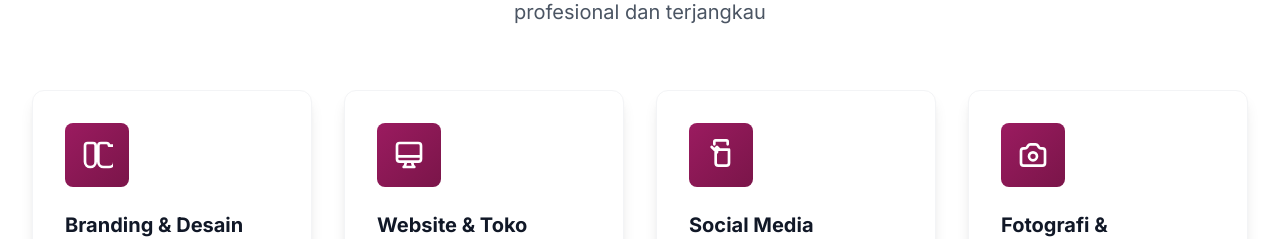
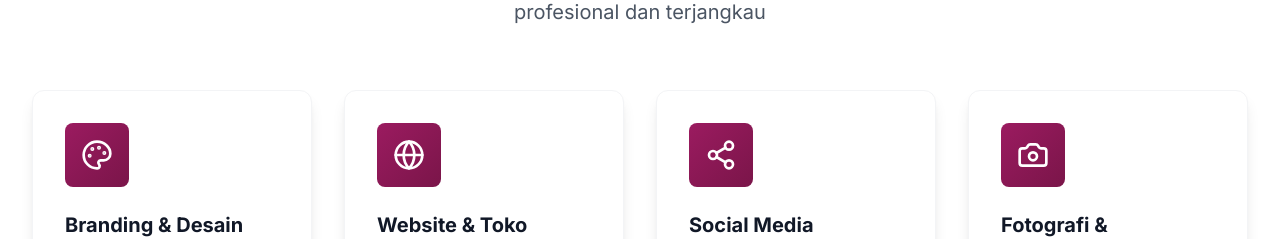
Before and after one commit to wildanwigenta/DenaraCreative, a Next.js app: page / in a window 1280 px wide. Shown: the part 1040-1279 px from the top of the page. Built offline with nearby package versions, Linux system fonts and the light colour scheme.

Commit message:
update icon

```diff
--- a/src/app/page.tsx
+++ b/src/app/page.tsx
@@ -5,15 +5,11 @@ import ServiceCard from '@/components/ServiceCard';
 import TestimonialCarousel from '@/components/TestimonialCarousel';
 import PortfolioGrid from '@/components/PortfolioGrid';
 
-import { Zap, DollarSign, Users, Headphones } from 'lucide-react';
+import { Zap, DollarSign, Users, Headphones, Palette, Globe, Share2, Camera } from 'lucide-react';
 
 const services = [
   {
-    icon: (
-      <svg className="w-8 h-8" fill="none" stroke="currentColor" viewBox="0 0 24 24">
-        <path strokeLinecap="round" strokeLinejoin="round" strokeWidth={2} d="M7 21a4 4 0 01-4-4V5a2 2 0 012-2h4a2 2 0 012 2v12a4 4 0 01-4 4zM21 5a2 2 0 00-2-2h-4a2 2 0 00-2 2v12a4 4 0 004 4h4a4 4 0 004-4V5z" />
-      </svg>
-    ),
+    icon: <Palette className="w-8 h-8" />,
     title: "Branding & Desain Kreatif",
     description: "Ciptakan identitas visual yang kuat dan memorable untuk bisnis Anda.",
     features: [
@@ -28,11 +24,7 @@ const services = [
     ]
   },
   {
-    icon: (
-      <svg className="w-8 h-8" fill="none" stroke="currentColor" viewBox="0 0 24 24">
-        <path strokeLinecap="round" strokeLinejoin="round" strokeWidth={2} d="M9.75 17L9 20l-1 1h8l-1-1-.75-3M3 13h18M5 17h14a2 2 0 002-2V5a2 2 0 00-2-2H5a2 2 0 00-2 2v10a2 2 0 002 2z" />
-      </svg>
-    ),
+    icon: <Globe className="w-8 h-8" />,
     title: "Website & Toko Online",
     description: "Bangun kehadiran digital yang kuat dengan website profesional dan toko online yang user-friendly untuk meningkatkan penjualan.",
     features: [
@@ -43,11 +35,7 @@ const services = [
     ]
   },
   {
-    icon: (
-      <svg className="w-8 h-8" fill="none" stroke="currentColor" viewBox="0 0 24 24">
-        <path strokeLinecap="round" strokeLinejoin="round" strokeWidth={2} d="M7 4V2a1 1 0 011-1h8a1 1 0 011 1v2m-9 4v10a2 2 0 002 2h6a2 2 0 002-2V8M7 8h10M7 8L5 6m2 2l2-2m0 0l2 2m-2-2v4" />
-      </svg>
-    ),
+    icon: <Share2 className="w-8 h-8" />,
     title: "Social Media Management",
     description: "Kelola media sosial bisnis Anda dengan strategi konten yang tepat dan iklan digital yang efektif untuk menjangkau lebih banyak pelanggan.",
     features: [
@@ -58,12 +46,7 @@ const services = [
     ]
   },
   {
-    icon: (
-      <svg className="w-8 h-8" fill="none" stroke="currentColor" viewBox="0 0 24 24">
-        <path strokeLinecap="round" strokeLinejoin="round" strokeWidth={2} d="M3 9a2 2 0 012-2h.93a2 2 0 001.664-.89l.812-1.22A2 2 0 0110.07 4h3.86a2 2 0 011.664.89l.812 1.22A2 2 0 0018.07 7H19a2 2 0 012 2v9a2 2 0 01-2 2H5a2 2 0 01-2-2V9z" />
-        <path strokeLinecap="round" strokeLinejoin="round" strokeWidth={2} d="M15 13a3 3 0 11-6 0 3 3 0 016 0z" />
-      </svg>
-    ),
+    icon: <Camera className="w-8 h-8" />,
     title: "Fotografi & Videografi",
     description: "Dokumentasikan produk dan layanan Anda dengan foto dan video berkualitas tinggi yang menarik dan profesional untuk keperluan marketing.",
     features: [
@@ -74,45 +57,6 @@ const services = [
     ]
   }
 ];
-
-// const advantages = [
-//   {
-//     icon: (
-//       <svg className="w-12 h-12 text-[#9B1B60]" fill="none" stroke="currentColor" viewBox="0 0 24 24">
-//         <path strokeLinecap="round" strokeLinejoin="round" strokeWidth={2} d="M13 10V3L4 14h7v7l9-11h-7z" />
-//       </svg>
-//     ),
-//     title: "Solusi Terintegrasi",
-//     description: "Layanan lengkap dari branding hingga digital marketing dalam satu tempat"
-//   },
-//   {
-//     icon: (
-//       <svg className="w-12 h-12 text-[#9B1B60]" fill="none" stroke="currentColor" viewBox="0 0 24 24">
-//         <path strokeLinecap="round" strokeLinejoin="round" strokeWidth={2} d="M12 8c-1.657 0-3 .895-3 2s1.343 2 3 2 3 .895 3 2-1.343 2-3 2m0-8c1.11 0 2.08.402 2.599 1M12 8V7m0 1v8m0 0v1m0-1c-1.11 0-2.08-.402-2.599-1" />
-//       </svg>
-//     ),
-//     title: "Harga Terjangkau",
-//     description: "Paket harga yang disesuaikan dengan budget UMKM tanpa mengurangi kualitas"
-//   },
-//   {
-//     icon: (
-//       <svg className="w-12 h-12 text-[#9B1B60]" fill="none" stroke="currentColor" viewBox="0 0 24 24">
-//         <path strokeLinecap="round" strokeLinejoin="round" strokeWidth={2} d="M17 20h5v-2a3 3 0 00-5.356-1.857M17 20H7m10 0v-2c0-.656-.126-1.283-.356-1.857M7 20H2v-2a3 3 0 015.356-1.857M7 20v-2c0-.656.126-1.283.356-1.857m0 0a5.002 5.002 0 019.288 0M15 7a3 3 0 11-6 0 3 3 0 016 0zm6 3a2 2 0 11-4 0 2 2 0 014 0zM7 10a2 2 0 11-4 0 2 2 0 014 0z" />
-//       </svg>
-//     ),
-//     title: "Tim Berpengalaman",
-//     description: "Didukung oleh tim kreatif yang memahami kebutuhan dan tantangan UMKM"
-//   },
-//   {
-//     icon: (
-//       <svg className="w-12 h-12 text-[#9B1B60]" fill="none" stroke="currentColor" viewBox="0 0 24 24">
-//         <path strokeLinecap="round" strokeLinejoin="round" strokeWidth={2} d="M18.364 5.636l-3.536 3.536m0 5.656l3.536 3.536M9.172 9.172L5.636 5.636m3.536 9.192L5.636 18.364M21 12a9 9 0 11-18 0 9 9 0 0118 0zm-5 0a4 4 0 11-8 0 4 4 0 018 0z" />
-//       </svg>
-//     ),
-//     title: "Support Berkelanjutan",
-//     description: "Pendampingan dan maintenance untuk memastikan kesuksesan jangka panjang"
-//   }
-// ];
 
 const advantages = [
   {
@@ -173,39 +117,6 @@ export default function Home() {
     </section>
 
       {/* Advantages Section */}
-      {/* <section className="py-20 bg-gray-50">
-        <div className="max-w-7xl mx-auto px-4 sm:px-6 lg:px-8">
-          <div className="text-center mb-16">
-            <h2 className="text-4xl font-bold text-gray-900 font-poppins mb-4">
-              Mengapa Memilih Denara Creative?
-            </h2>
-            <p className="text-xl text-gray-600 max-w-3xl mx-auto">
-              Keunggulan yang membuat kami menjadi partner terpercaya untuk digitalisasi UMKM
-            </p>
-          </div>
-
-          <div className="grid grid-cols-1 md:grid-cols-2 lg:grid-cols-4 gap-8">
-            {advantages.map((advantage, index) => (
-              <div
-                key={index}
-                className="text-center group hover:transform hover:-translate-y-2 transition-all duration-300"
-              >
-                <div className="mb-6 flex justify-center">
-                  <div className="w-20 h-20 bg-white rounded-2xl shadow-lg flex items-center justify-center group-hover:shadow-xl transition-shadow duration-300">
-                    {advantage.icon}
-                  </div>
-                </div>
-                <h3 className="text-xl font-bold text-gray-900 mb-3 font-poppins">
-                  {advantage.title}
-                </h3>
-                <p className="text-gray-600 leading-relaxed">
-                  {advantage.description}
-                </p>
-              </div>
-            ))}
-          </div>
-        </div>
-      </section> */}
 
       <section className="py-20 bg-gray-50">
         <div className="max-w-7xl mx-auto px-4 sm:px-6 lg:px-8">
```
Lines whose indentation alone changed are shown as unchanged.
